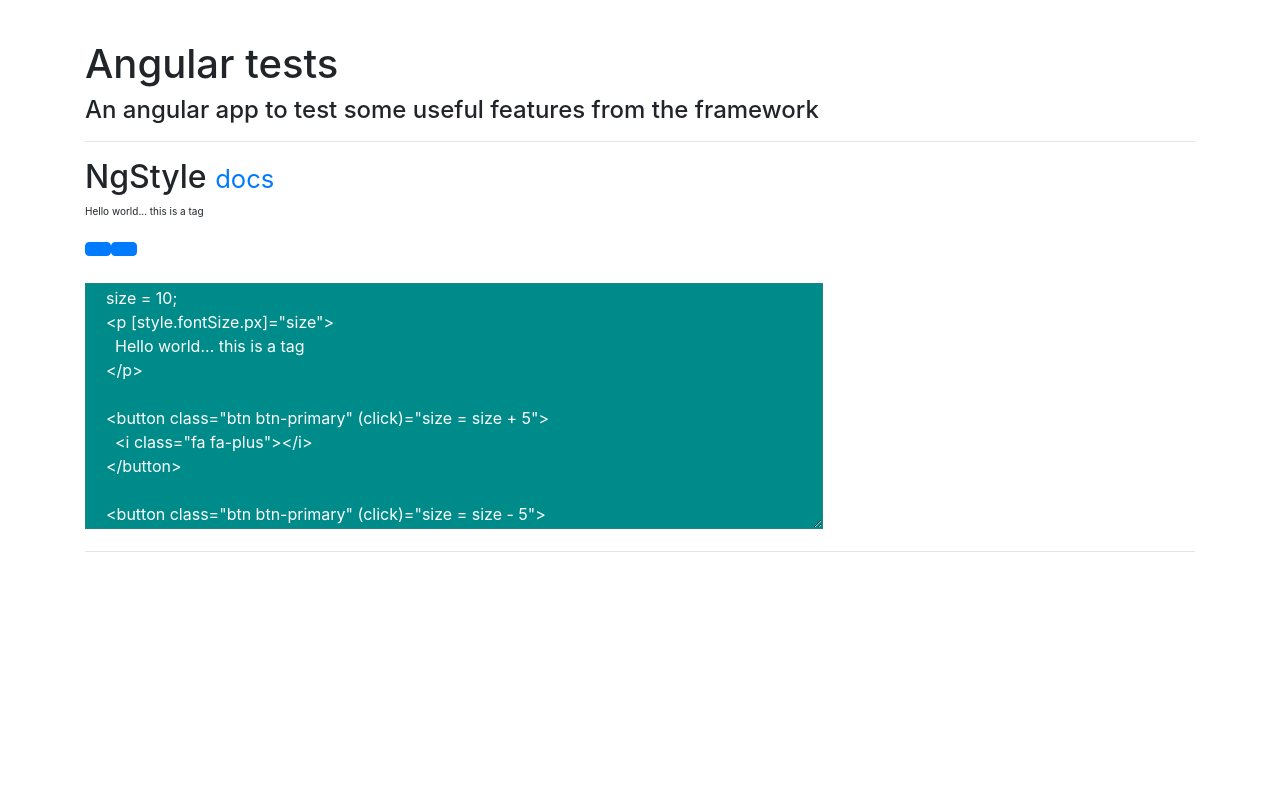
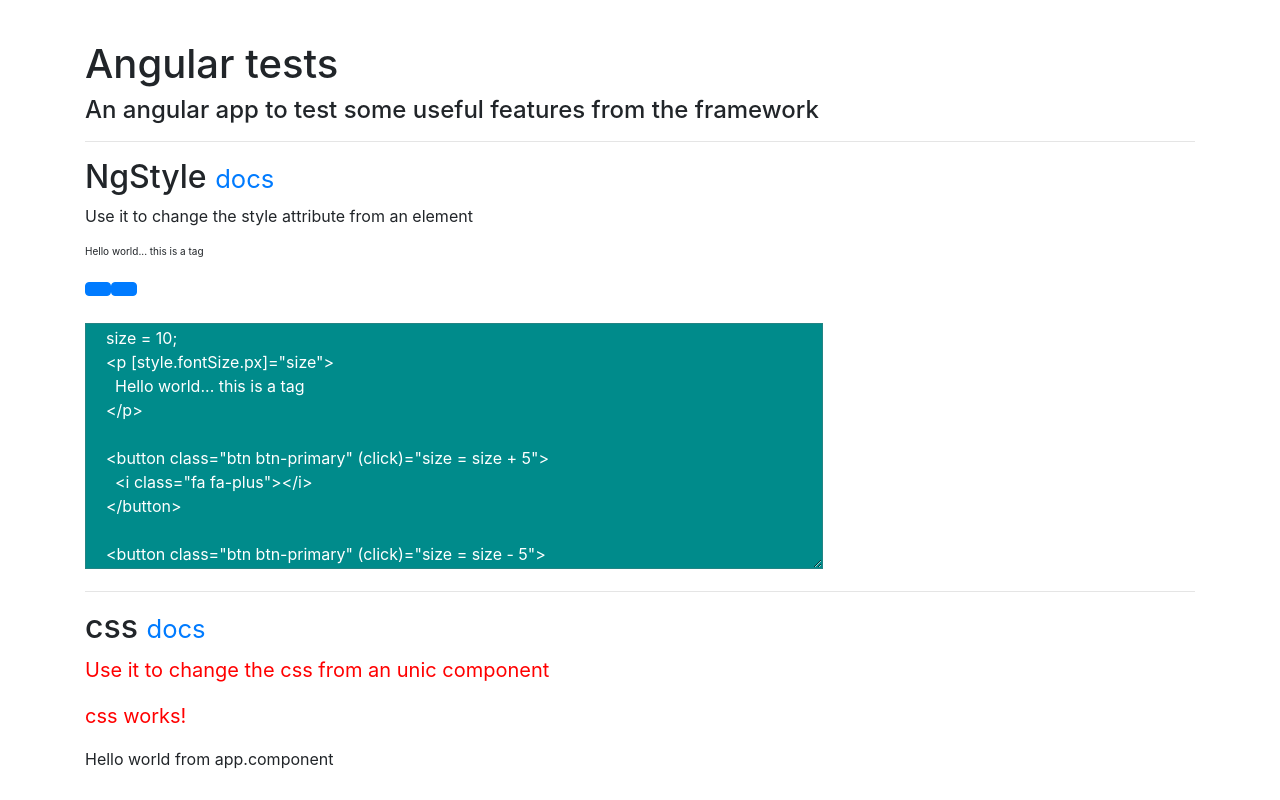
Before and after one commit to reymon359/angular-tests, an Angular app: page / in a window 1280 px wide. Built offline with nearby package versions, Linux system fonts and the light colour scheme; some icons are missing.

Commit message:
css , style component

```diff
--- a/src/app/app.component.html
+++ b/src/app/app.component.html
@@ -5,4 +5,6 @@
 
     <app-ng-style></app-ng-style>
     <hr>
+    <app-css></app-css>
+    <p>Hello world from app.component</p>
 </div>
--- a/src/app/app.module.ts
+++ b/src/app/app.module.ts
@@ -3,11 +3,13 @@
 
 import { AppComponent } from './app.component';
 import { NgStyleComponent } from './components/ng-style/ng-style.component';
+import { CssComponent } from './components/css/css.component';
 
 @NgModule({
   declarations: [
     AppComponent,
-    NgStyleComponent
+    NgStyleComponent,
+    CssComponent
   ],
   imports: [
     BrowserModule
--- /dev/null
+++ b/src/app/components/css/css.component.ts
@@ -0,0 +1,25 @@
+import { Component, OnInit } from '@angular/core';
+
+@Component({
+  selector: 'app-css',
+  template: `
+  <h2>css <small><a href="https://angular.io/guide/component-styles">docs</a></small></h2>
+  <p>Use it to change the css from an unic component</p>
+    <p>
+      css works!
+    </p>
+  `,
+  styles: [`
+  p{
+    color:red;
+    font-size:20px;
+  }`]
+})
+export class CssComponent implements OnInit {
+
+  constructor() { }
+
+  ngOnInit() {
+  }
+
+}
--- a/src/app/components/ng-style/ng-style.component.ts
+++ b/src/app/components/ng-style/ng-style.component.ts
@@ -4,8 +4,7 @@
   selector: 'app-ng-style',
   template: `
   <h2>NgStyle <small><a href="https://angular.io/api/common/NgStyle">docs</a></small></h2>
-
-
+  <p>Use it to change the style attribute from an element</p>
 
     <p [style.fontSize.px]="size">
       Hello world... this is a tag
```
